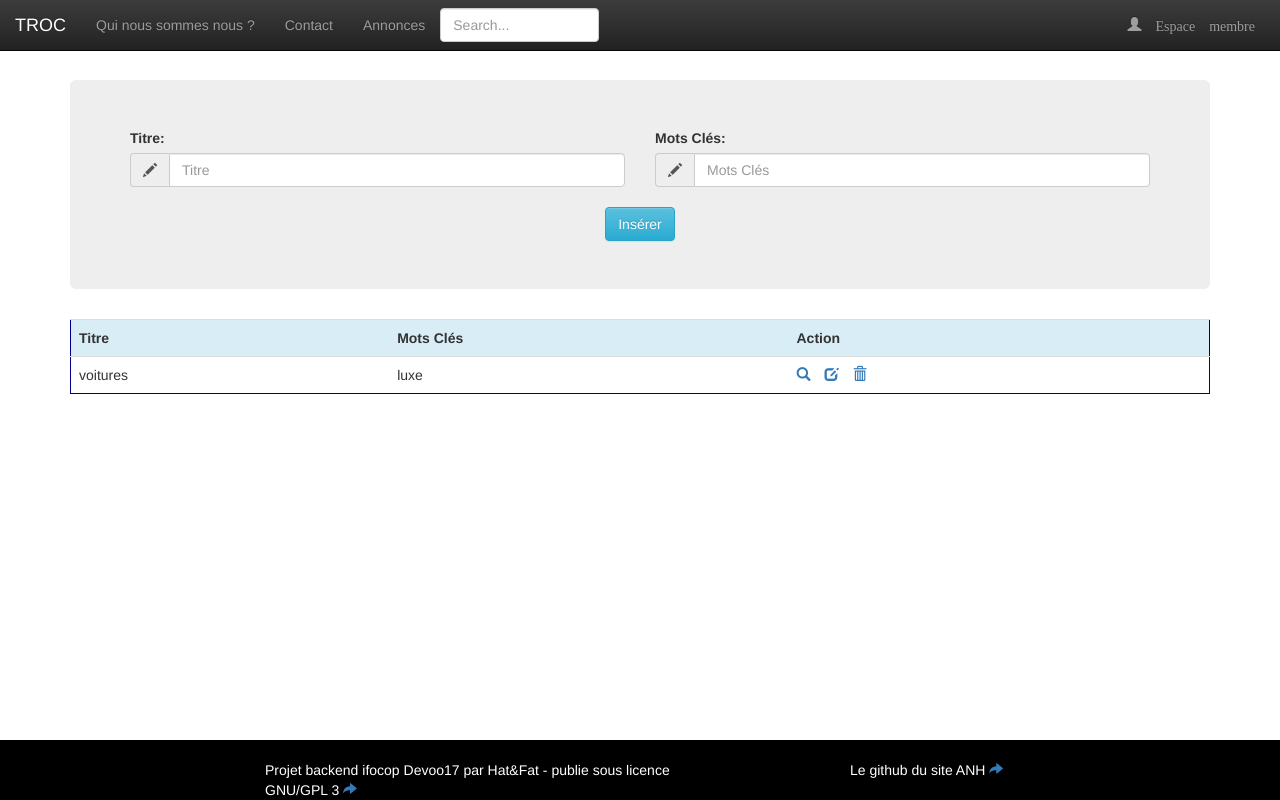
After one commit to tsettset/aNewHope, a PHP site: page /aNewHope/gestion_categorie.php in a window 1280 px wide. The commit adds this page. Run offline with PHP 8.4, Linux system fonts and the light colour scheme; data comes from the database, SQL or seed files in the repository; some libraries are stand-ins or nearby versions.

Commit message:
creation gestion_categorie a améliorer

```diff
--- a/connexion.php
+++ b/connexion.php
@@ -7,7 +7,7 @@ require_once ('navbar.php');
 if(isset($_GET['action']) && $_GET['action']=="deconnexion"){
 
    session_destroy();
-   header('Location: accueil.php');
+   header('Location: inscription.php');
 
 }
 
--- /dev/null
+++ b/gestion_categorie.php
@@ -0,0 +1,190 @@
+<?php
+require_once('init.inc.php');
+require_once('fonctions.inc.php');
+require_once('navbar.php');
+
+
+$req=$bdd->query('select * from categorie');
+
+$donnees=$req->fetchAll(PDO::FETCH_ASSOC);
+
+
+
+
+if(isset($_GET['action'])&& $_GET['action']=="suppression"){
+
+    $del=$bdd->prepare('delete from categorie where id_categorie=:id');
+    $del->bindValue(':id', $_GET['id'], PDO::PARAM_INT);
+    $del->execute();
+
+
+    $content .='<div class="alert alert-success col-md-8 col-md-offset-2 text-center">La catégorie '.$_GET['id'].' a bien été supprimée ! </div>';
+
+
+    $req=$bdd->query('select * from categorie');
+
+    $donnees=$req->fetchAll(PDO::FETCH_ASSOC);
+    //debug($donnees, 2);
+
+}
+
+echo $content;
+if(isset($_GET['action']) && $_GET['action']=="modification"){ ?>
+<div class="container">
+    <div class="jumbotron">
+        <form id="form" method="post" action="#">
+            <div class="row">
+                <div class="col-md-6">
+                    <label for="titre">Titre: </label>
+                    <div class="input-group">
+                        <div class="input-group-addon"><span class="glyphicon glyphicon-pencil"></span></div><input class="form-control" type="text" name="titre" id="titre" placeholder="Titre">
+                    </div>
+                </div>
+                <div class="col-md-6">
+                    <label for="motscles">Mots Clés: </label>
+                    <div class="input-group">
+                        <div class="input-group-addon"><span class="glyphicon glyphicon-pencil"></span></div><input class="form-control" type="text" name="motscles" id="motscles" placeholder="Mots Clés" >
+                    </div>
+                </div>
+            </div>
+            <br>
+
+            <input type="submit" name="inscriSubmit" id="inscriSubmit" class="btn btn-info center-block" value="Modifier">
+
+        </form>
+    </div>
+</div>
+
+<?php $req=$bdd->prepare("select * from categorie where id_categorie=:id");
+    $req->bindValue('id', $_GET['id'], PDO::PARAM_INT);
+    $req->execute();
+
+    $donnees=$req->fetchAll(PDO::FETCH_ASSOC);
+    //debug($donnees);
+
+    foreach($donnees as $value){
+
+        //debug($value);
+    }
+
+    if(isset($_POST['inscriSubmit'])){
+
+        $maj=$bdd->prepare("update categorie set motscles=:mcles, titre=:titre where id_categorie=:id");
+        $maj->bindValue(':id', $_GET['id'], PDO::PARAM_INT);
+        $maj->bindValue(':titre', $_POST['titre'], PDO::PARAM_STR);
+        $maj->bindValue(':mcles', $_POST['motscles'], PDO::PARAM_STR);
+        $maj->execute();
+
+        $content .='<div class="alert alert-success col-md-8 col-md-offset-2 text-center">La catégorie '.$_GET['id'].' a bien été modfiée ! </div>';
+        //header('Location: gestion_categorie.php');
+?>
+
+
+
+
+<?php }
+
+}
+?>
+
+    <div class="container">
+    <div class="jumbotron">
+    <form method="post" action="#">
+    <div class="row">
+        <div class="col-md-6">
+            <label for="titre">Titre: </label>
+            <div class="input-group">
+                <div class="input-group-addon"><span class="glyphicon glyphicon-pencil"></span></div><input class="form-control" type="text" name="titre" id="titre" placeholder="Titre">
+            </div>
+        </div>
+        <div class="col-md-6">
+            <label for="motscles">Mots Clés: </label>
+            <div class="input-group">
+                <div class="input-group-addon"><span class="glyphicon glyphicon-pencil"></span></div><input class="form-control" type="text" name="motscles" id="motscles" placeholder="Mots Clés"  >
+            </div>
+        </div>
+    </div>
+    <br>
+    <input type="submit" name="catSubmit" id="catSubmit" class="btn btn-info center-block" value="Insérer">
+</form>
+</div>
+</div>
+
+   <?php if(isset($_POST["catSubmit"])){
+
+            $ins=$bdd->prepare('insert into categorie (titre, motscles)values(:titre, :motscles)');
+            $ins->bindValue(':titre', $_POST['titre']);
+            $ins->bindValue(':motscles', $_POST['motscles']);
+            $ins->execute();
+            $content .='<div class="alert alert-success col-md-8 col-md-offset-2 text-center">La catégorie '.$_POST['titre'].' a bien été insérer ! </div>';
+        }
+
+        echo $content;
+
+        $req=$bdd->query('select * from categorie');
+
+        $donnees=$req->fetchAll(PDO::FETCH_ASSOC);
+        //debug($donnees, 2) }
+?>
+
+
+
+
+
+
+<script>
+    /*document.getElementById('inscriSubmit').addEventListener('click',function(){
+       var test= document.getElementById('form').style.display="none";
+    console.log(test);
+
+});*/
+
+</script>
+<?php
+
+        //header('Location:gestion_membre');
+
+
+
+
+?>
+
+
+
+
+
+
+
+
+<div class="container">
+
+    <table class="table table-striped" style="border: 1px solid darkblue; width:100%">
+        <tr class="info">
+            <th>Titre</th>
+            <th>Mots Clés</th>
+            <th>Action</th>
+        </tr>
+
+        <?php
+
+    for ($i=0; $i<$req->rowCount(); $i++){
+
+        echo '</tr>';
+        echo'<td>'.$donnees[$i]['titre'].'</td>';
+        echo'<td>'.$donnees[$i]['motscles'].'</td>';
+        echo'<td><a href="gestion_categorie.php?action=recherche&id='.$donnees[$i]['id_categorie'].'"><span class="glyphicon glyphicon-search">&nbsp;</span></a><a href="gestion_categorie.php?action=modification&id='.$donnees[$i]['id_categorie'].'"><span class="glyphicon glyphicon-edit">&nbsp;</span></a><a href="gestion_categorie.php?action=suppression&id='.$donnees[$i]['id_categorie'].'"><span class="glyphicon glyphicon-trash"></span></a></td>';
+        echo '<tr>';
+    }
+
+
+
+
+
+        ?>
+
+    </table>
+</div>
+<br><br><br><br>
+<?php
+    require_once('footer.php');
+?>
--- a/katsanscat.php
+++ b/katsanscat.php
@@ -2,7 +2,7 @@
 
 require_once('header.inc.php');
 require_once('navbar.php');
-require_once('footer.php');
+
 
 ?>
 <div class="container">
--- a/navbar.php
+++ b/navbar.php
@@ -12,7 +12,7 @@ require_once ('header.inc.php');
       <span class="icon-bar"></span>
       <span class="icon-bar"></span>
     </button>
-    <a class="navbar-brand" href="#" >TROC</a>
+    <a class="navbar-brand" href="accueil.php">TROC</a>
   </div>
   <div id="navbar" class="navbar-collapse collapse">
     <ul class="nav navbar-nav">
@@ -40,6 +40,7 @@ require_once ('header.inc.php');
 <?php if(!internauteEstConnecte()){
   echo '<li style="font-size: 20px;"><a href="inscription.php">Inscription</a></li>';
   echo '<li style="font-size: 20px;"><a href="connexion.php">Connexion</a></li>';
+  //header('Location: accueil.php');
 }else{
 
           echo'<li style="font-size: 20px;"><a href="profil.php">Profil</a></li>';
```
Also changed, not shown: accueil.php (+6 -7 lines).
